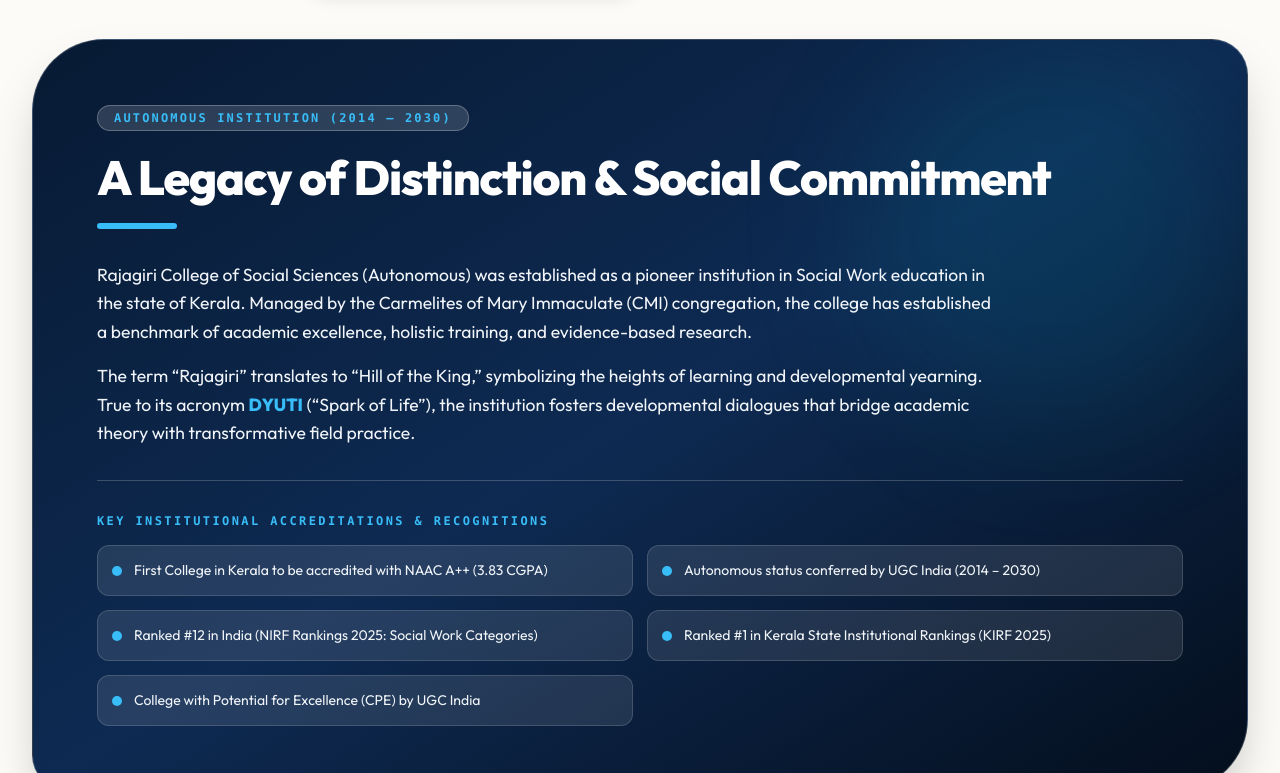
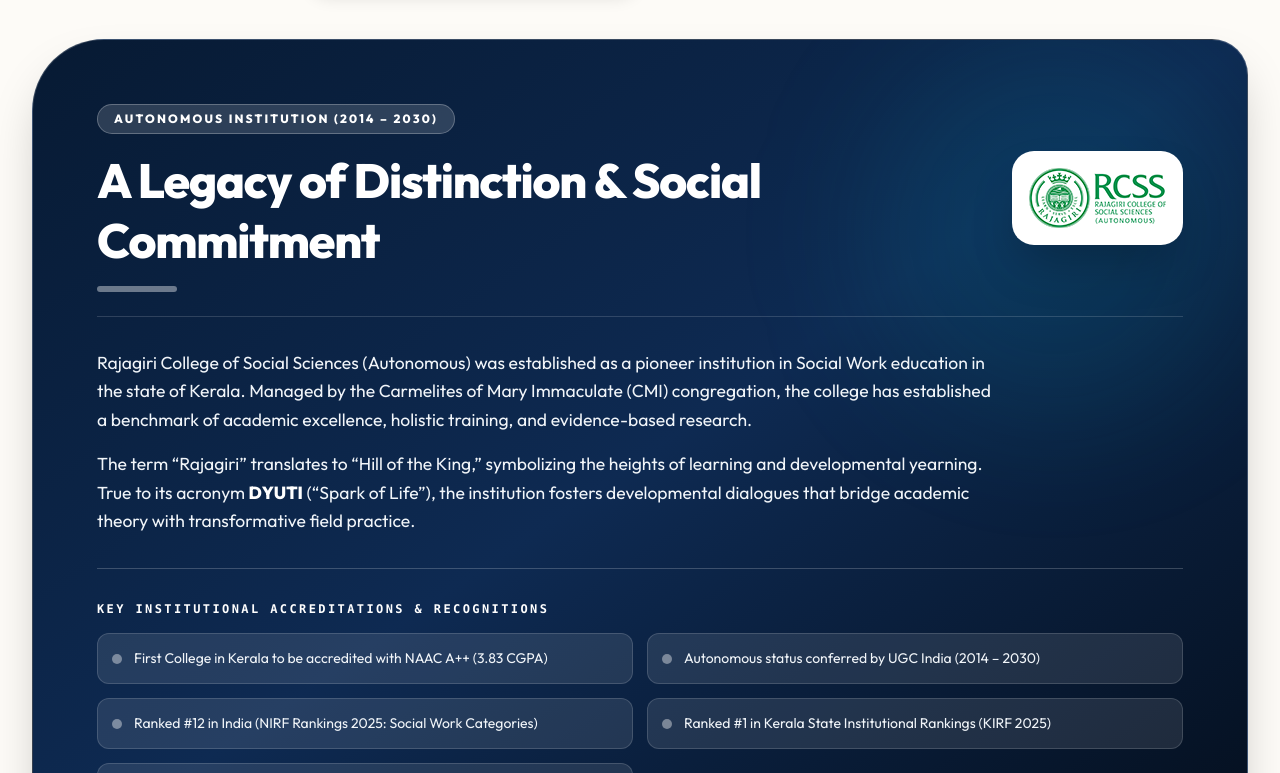
Before and after one commit to Rlabzteam/Dyuti27, a React (Vite) app: page /about in a window 1280 px wide. Shown: the part 1067-1840 px from the top of the page. Built offline with nearby package versions, Linux system fonts and the light colour scheme.

Commit message:
Add RCSS logo near A Legacy of Distinction & Social Commitment box on Rajagiri page

```diff
--- a/src/pages/Rajagiri.tsx
+++ b/src/pages/Rajagiri.tsx
@@ -115,16 +115,31 @@
             {activeTab === 'legacy' ? (
               /* Tab 1: Legacy Content */
               <div className="space-y-8 relative z-10 animate-fadeIn">
-                <div className="space-y-4">
-                  <div className="inline-flex items-center px-4 py-1 rounded-full bg-white/15 border border-white/25 text-[#38BDF8] text-xs font-mono font-black uppercase tracking-[0.18em]">
-                    <span>Autonomous Institution (2014 &ndash; 2030)</span>
+
+                {/* Top Header Row with RCSS Logo */}
+                <div className="flex flex-col lg:flex-row lg:items-center justify-between gap-6 pb-6 border-b border-white/15">
+                  <div className="space-y-4 max-w-3xl">
+                    <div className="inline-flex items-center px-4 py-1.5 rounded-full bg-white/15 border border-white/25 text-white text-xs font-sans font-black uppercase tracking-[0.18em]">
+                      <span>Autonomous Institution (2014 &ndash; 2030)</span>
+                    </div>
+
+                    <h2 className="text-[2.25rem] sm:text-[3rem] font-heading font-black text-white leading-tight tracking-tight">
+                      A Legacy of Distinction &amp; Social Commitment
+                    </h2>
+
+                    <div className="w-20 h-1.5 bg-white/40 rounded-full" />
                   </div>
 
-                  <h2 className="text-[2.25rem] sm:text-[3rem] font-heading font-black text-white leading-tight tracking-tight">
-                    A Legacy of Distinction &amp; Social Commitment
-                  </h2>
-
-                  <div className="w-20 h-1.5 bg-[#38BDF8] rounded-full" />
+                  {/* RCSS Official Logo Card */}
+                  <div className="shrink-0 flex lg:justify-end">
+                    <div className="p-4 rounded-[22px] bg-white shadow-2xl border border-white/30 max-w-[240px] sm:max-w-[260px] transition-transform duration-300 hover:scale-[1.03]">
+                      <img
+                        src="/images/rcss_green_logo.png"
+                        alt="RCSS — Rajagiri College of Social Sciences (Autonomous) Official Crest Seal"
+                        className="w-full h-auto object-contain"
+                      />
+                    </div>
+                  </div>
                 </div>
 
                 <div className="space-y-4 text-[16px] sm:text-[17.5px] text-slate-100 leading-relaxed font-sans font-medium max-w-4xl">
@@ -132,19 +147,19 @@
                     Rajagiri College of Social Sciences (Autonomous) was established as a pioneer institution in Social Work education in the state of Kerala. Managed by the Carmelites of Mary Immaculate (CMI) congregation, the college has established a benchmark of academic excellence, holistic training, and evidence-based research.
                   </p>
                   <p className="m-0">
-                    The term &ldquo;Rajagiri&rdquo; translates to &ldquo;Hill of the King,&rdquo; symbolizing the heights of learning and developmental yearning. True to its acronym <strong className="text-[#38BDF8] font-black">DYUTI</strong> (&ldquo;Spark of Life&rdquo;), the institution fosters developmental dialogues that bridge academic theory with transformative field practice.
+                    The term &ldquo;Rajagiri&rdquo; translates to &ldquo;Hill of the King,&rdquo; symbolizing the heights of learning and developmental yearning. True to its acronym <strong className="text-white font-black">DYUTI</strong> (&ldquo;Spark of Life&rdquo;), the institution fosters developmental dialogues that bridge academic theory with transformative field practice.
                   </p>
                 </div>
 
                 {/* Accreditation Highlights Grid */}
                 <div className="pt-8 border-t border-white/20">
-                  <h4 className="text-xs font-mono font-black uppercase tracking-[0.2em] text-[#38BDF8] mb-4">
+                  <h4 className="text-xs font-mono font-black uppercase tracking-[0.2em] text-white mb-4">
                     Key Institutional Accreditations &amp; Recognitions
                   </h4>
                   <div className="grid grid-cols-1 md:grid-cols-2 gap-3.5">
                     {highlights.map((item, idx) => (
                       <div key={idx} className="flex items-start gap-3 p-3.5 rounded-xl bg-white/10 border border-white/15 text-[14px] text-slate-100 font-sans font-medium">
-                        <span className="w-2.5 h-2.5 rounded-full bg-[#38BDF8] mt-1.5 shrink-0 shadow-xs" />
+                        <span className="w-2.5 h-2.5 rounded-full bg-white/40 mt-1.5 shrink-0 shadow-xs" />
                         <span>{item}</span>
                       </div>
                     ))}
```
